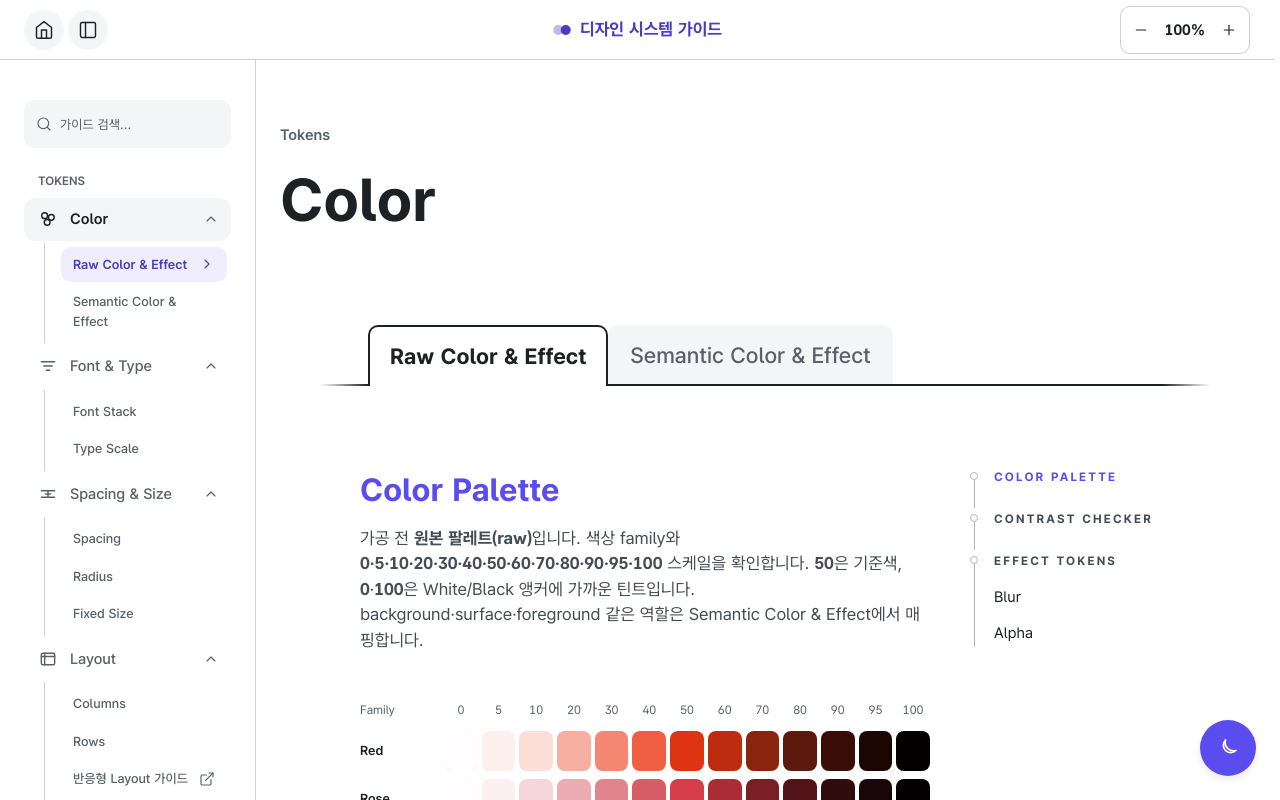
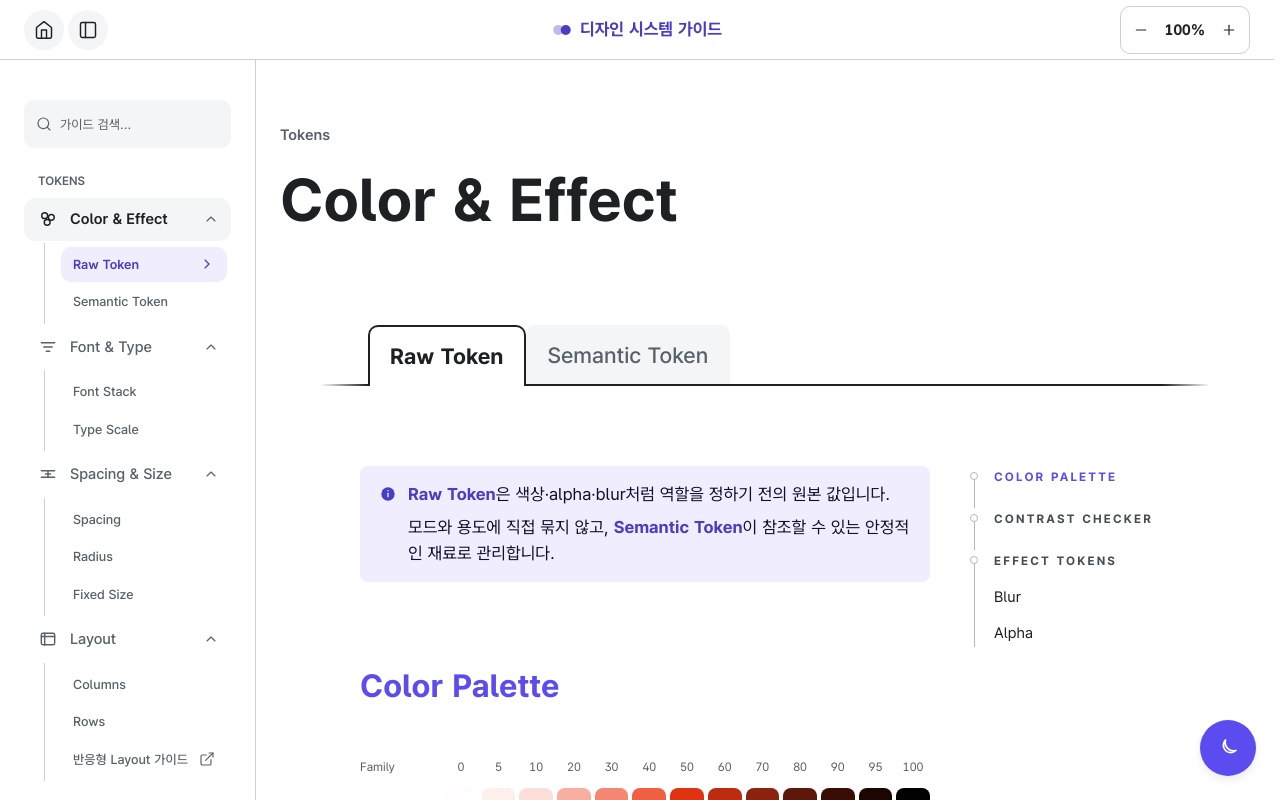
Before and after one commit to yhwabillie/system-guide, a Next.js app: page /guide/color in a window 1280 px wide. Shown: the top 800 px of the page. Built offline with nearby package versions, Linux system fonts and the light colour scheme.

Commit message:
design: Color & Effect 가이드 인터랙션 정리

```diff
--- a/src/app/globals.css
+++ b/src/app/globals.css
@@ -498,6 +498,9 @@
   --ds-guide-callout-bg: var(--ds-gray-5);
   --ds-guide-callout-accent: var(--ds-gray-90);
   --ds-guide-callout-fg: var(--ds-gray-70);
+  --ds-guide-callout-info-bg: var(--ds-violet-5);
+  --ds-guide-callout-info-accent: var(--ds-violet-60);
+  --ds-guide-callout-info-fg: var(--ds-violet-90);
   --ds-guide-intro-bg: var(--ds-gray-5);
   --ds-guide-intro-eyebrow: var(--ds-gray-60);
   --ds-guide-intro-body: var(--ds-gray-70);
@@ -800,6 +803,9 @@
   --color-guide-callout-bg: var(--ds-guide-callout-bg);
   --color-guide-callout-accent: var(--ds-guide-callout-accent);
   --color-guide-callout-fg: var(--ds-guide-callout-fg);
+  --color-guide-callout-info-bg: var(--ds-guide-callout-info-bg);
+  --color-guide-callout-info-accent: var(--ds-guide-callout-info-accent);
+  --color-guide-callout-info-fg: var(--ds-guide-callout-info-fg);
   --color-guide-intro-bg: var(--ds-guide-intro-bg);
   --color-guide-intro-eyebrow: var(--ds-guide-intro-eyebrow);
   --color-guide-intro-body: var(--ds-guide-intro-body);
--- a/src/components/guide/guide-layout.tsx
+++ b/src/components/guide/guide-layout.tsx
@@ -240,11 +240,11 @@ export function GuideLayout({ children }: { children: ReactNode }) {
                 expanded={colorMenuExpanded}
                 onToggleExpand={() => setColorMenuExpanded((open) => !open)}
                 icon={navIconColor}
-                label="Color"
-                expandLabel="Color"
+                label="Color & Effect"
+                expandLabel="Color & Effect"
                 subItems={[
-                  { label: "Raw Color & Effect", href: guideColorTabHref("raw"), active: isColor && tab !== "semantic" },
-                  { label: "Semantic Color & Effect", href: guideColorTabHref("semantic"), active: isColor && tab === "semantic" },
+                  { label: "Raw Token", href: guideColorTabHref("raw"), active: isColor && tab !== "semantic" },
+                  { label: "Semantic Token", href: guideColorTabHref("semantic"), active: isColor && tab === "semantic" },
                 ]}
               />
               <GuideNavCategory
--- a/src/components/guide/pages/color-page.tsx
+++ b/src/components/guide/pages/color-page.tsx
@@ -43,6 +43,7 @@ import {
   SemanticTokenFamilySection,
   semanticTocSections,
   semanticUtilityCatalog,
+  TabDescriptionCallout,
   backgroundAnchors,
   type SwatchInfo,
 } from "@/components/guide/shared";
@@ -126,7 +127,7 @@ export function GuideColorPage() {
     <div className={layoutPageColSpanFull}>
         <ContentIntroLayout>
         <ContentTitleBlock
-          title="Color"
+          title="Color & Effect"
           titleId="content-color"
         />
 
@@ -136,8 +137,8 @@ export function GuideColorPage() {
           onSelect={(value) => selectColorSection(value as "raw" | "semantic")}
           onKeyDown={handleColorTabKeyDown}
           tabs={[
-            { value: "raw", tabId: "tab-color-raw", panelId: "panel-color-raw", label: "Raw Color & Effect", ref: rawColorTabRef },
-            { value: "semantic", tabId: "tab-color-semantic", panelId: "panel-color-semantic", label: "Semantic Color & Effect", ref: semanticColorTabRef },
+            { value: "raw", tabId: "tab-color-raw", panelId: "panel-color-raw", label: "Raw Token", ref: rawColorTabRef },
+            { value: "semantic", tabId: "tab-color-semantic", panelId: "panel-color-semantic", label: "Semantic Token", ref: semanticColorTabRef },
           ]}
         />
 
@@ -145,16 +146,15 @@ export function GuideColorPage() {
 
         <div role="tabpanel" id="panel-color-raw" aria-labelledby="tab-color-raw" hidden={activeColorTab !== "raw"} className={contentSubTabPanelClass}>
         <GuideContentLayout sections={colorRawTocSections}>
+        <TabDescriptionCallout margin="mb-20" tone="info">
+          <div className="flex flex-col gap-2">
+            <p className="m-0"><strong>Raw Token</strong>은 색상·alpha·blur처럼 역할을 정하기 전의 원본 값입니다.</p>
+            <p className="m-0">모드와 용도에 직접 묶지 않고, <strong>Semantic Token</strong>이 참조할 수 있는 안정적인 재료로 관리합니다.</p>
+          </div>
+        </TabDescriptionCallout>
+
         <section aria-labelledby="section-color" className="mb-24">
-          <ContentSectionTitle
-            id="section-color"
-            lead
-            description={
-              <>
-                가공 전 <strong>원본 팔레트(raw)</strong>입니다. 색상 family와 <strong>0·5·10·20·30·40·50·60·70·80·90·95·100</strong> 스케일을 확인합니다. <strong>50</strong>은 기준색, <strong>0</strong>·<strong>100</strong>은 White/Black 앵커에 가까운 틴트입니다. background·surface·foreground 같은 역할은 Semantic Color & Effect에서 매핑합니다.
-              </>
-            }
-          >
+          <ContentSectionTitle id="section-color" lead>
             Color Palette
           </ContentSectionTitle>
 
@@ -512,6 +512,13 @@ export function GuideColorPage() {
 
         <div role="tabpanel" id="panel-color-semantic" aria-labelledby="tab-color-semantic" hidden={activeColorTab !== "semantic"} className={contentSubTabPanelClass}>
         <GuideContentLayout sections={semanticTocSections}>
+          <TabDescriptionCallout margin="mb-20" tone="info">
+            <div className="flex flex-col gap-2">
+              <p className="m-0"><strong>Semantic Token</strong>은 raw 값을 화면 역할에 맞게 매핑한 실제 사용 토큰입니다.</p>
+              <p className="m-0">라이트·다크 모드에서 필요한 값을 재매핑해 <strong>background</strong>, <strong>surface</strong>, <strong>foreground</strong>, <strong>effect</strong> 같은 UI 의미를 일관되게 사용합니다.</p>
+            </div>
+          </TabDescriptionCallout>
+
           <SemanticTokenFamilySection
             id="semantic-color-tokens"
             title="Color Tokens"
--- a/src/components/guide/shared.tsx
+++ b/src/components/guide/shared.tsx
@@ -619,6 +619,58 @@ export function SwatchCardMeta({
   );
 }
 
+export function CopyableSwatchSurface({
+  copyValue,
+  label,
+  className,
+  style,
+  allowOverflow = false,
+  children,
+}: {
+  copyValue: string;
+  label: string;
+  className: string;
+  style?: React.CSSProperties;
+  allowOverflow?: boolean;
+  children?: React.ReactNode;
+}) {
+  const toast = useToast();
+
+  async function handleCopy() {
+    try {
+      await copyTextToClipboard(copyValue);
+      toast?.showToast(`${copyValue} 복사됨`);
+    } catch {
+      toast?.showToast("복사에 실패했습니다");
+    }
+  }
+
+  return (
+    <button
+      type="button"
+      className={[
+        "group relative block cursor-pointer appearance-none border-0 bg-transparent p-0 text-left",
+        allowOverflow ? "overflow-visible" : "overflow-hidden",
+        "focus-visible:outline focus-visible:outline-[var(--outline-focus-width)] focus-visible:outline-offset-[var(--outline-focus-tab-offset)] utility-focus-ring",
+        className,
+      ].join(" ")}
+      style={style}
+      onClick={() => void handleCopy()}
+      aria-label={`${label} 복사`}
+    >
+      {children}
+      <span
+        aria-hidden="true"
+        className="pointer-events-none absolute bottom-3 right-3 flex translate-y-3 justify-end opacity-0 transition-[opacity,translate] duration-[250ms] ease-[cubic-bezier(0.22,1,0.36,1)] will-change-[opacity,translate] group-hover:translate-y-0 group-hover:opacity-100 group-focus-visible:translate-y-0 group-focus-visible:opacity-100"
+      >
+        <span className="rounded-md bg-[color-mix(in_srgb,var(--raw-black)_86%,transparent)] px-2 py-1 font-mono text-caption font-bold text-[var(--raw-white)] shadow-2">
+          Copy
+        </span>
+      </span>
+    </button>
+  );
+}
+
 export function SemanticColorSwatchCard({
   utility,
   rawVar,
@@ -633,8 +685,9 @@ export function SemanticColorSwatchCard({
 
   return (
     <div className="overflow-hidden rounded-xl border border-default bg-background shadow-[0_4px_16px_var(--ds-shadow)]">
-      <div
-        aria-hidden="true"
+      <CopyableSwatchSurface
+        copyValue={utility}
+        label={utility}
         className={[
           "h-24 w-full",
           needsBorder ? "border-b border-default" : "",
@@ -666,13 +719,24 @@ export function SemanticOverlaySwatchCard({
 }) {
   return (
     <div className="overflow-hidden rounded-xl border border-default bg-background shadow-[0_4px_16px_var(--ds-shadow)]">
+      {hideUtility ? (
         <div
           aria-hidden="true"
           className="h-24 w-full overflow-hidden border-b border-default"
           style={isDark ? checkerDark : checkerLight}
         >
-        <div className="size-full" style={{ background: `var(${hideUtility ? rawVar : cssVar})` }} />
-      </div>
+          <div className="size-full" style={{ background: `var(${rawVar})` }} />
+        </div>
+      ) : (
+        <CopyableSwatchSurface
+          copyValue={utility}
+          label={utility}
+          className="h-24 w-full border-b border-default"
+          style={isDark ? checkerDark : checkerLight}
+        >
+          <span className="block size-full" style={{ background: `var(${cssVar})` }} />
+        </CopyableSwatchSurface>
+      )}
       {hideUtility ? (
         <div className="p-4">
           <p className="m-0 font-mono text-label-small font-bold foreground-default">{rawVar}</p>
@@ -709,11 +773,20 @@ export function SemanticGradientSwatchCard({
   return (
     <div className="overflow-hidden rounded-xl border border-default bg-background shadow-[0_4px_16px_var(--ds-shadow)]">
       {isFade ? (
-        <div className="h-24 w-full overflow-hidden border-b border-default" style={underlayStyle}>
-          <div aria-hidden="true" className={`size-full ${utility}`} />
-        </div>
+        <CopyableSwatchSurface
+          copyValue={utility}
+          label={utility}
+          className="h-24 w-full border-b border-default"
+          style={underlayStyle}
+        >
+          <span aria-hidden="true" className={`block size-full ${utility}`} />
+        </CopyableSwatchSurface>
       ) : (
-        <div aria-hidden="true" className={`h-24 w-full border-b border-default ${utility}`} />
+        <CopyableSwatchSurface
+          copyValue={utility}
+          label={utility}
+          className={`h-24 w-full border-b border-default ${utility}`}
+        />
       )}
       <div className="p-4">
         <p className="m-0 font-mono text-label-small font-bold foreground-default">{utility}</p>
@@ -727,7 +800,14 @@ export function SemanticShadowSwatchCard({ utility, sourceVar, value, valuePx }:
   return (
     <div className="grid items-center gap-8 sm:grid-cols-[9rem_1fr]">
       <div className="flex items-center justify-center py-5">
-        <div aria-hidden="true" className={`size-28 rounded-2xl surface-default ${utility}`} />
+        <CopyableSwatchSurface
+          copyValue={utility}
+          label={utility}
+          allowOverflow
+          className="size-28 rounded-2xl surface-default"
+        >
+          <span aria-hidden="true" className={`block size-full rounded-2xl ${utility}`} />
+        </CopyableSwatchSurface>
       </div>
       <div className="min-w-0 py-5">
         <p className="m-0 font-mono text-label-small font-bold foreground-default">{utility}</p>
@@ -749,6 +829,7 @@ export function SemanticBlurSwatchCard({
 }: Omit<SemanticEffectTokenDef, "value"> & { value?: string; hideUtility?: boolean }) {
   return (
     <div className="overflow-hidden rounded-xl border border-default bg-background shadow-[0_4px_16px_var(--ds-shadow)]">
+      {hideUtility ? (
         <div aria-hidden="true" className="relative h-32 w-full overflow-hidden border-b border-default">
           <img
             src="/blur_sample.webp"
@@ -757,6 +838,20 @@ export function SemanticBlurSwatchCard({
           />
           <div className={`absolute inset-0 ${utility}`} />
         </div>
+      ) : (
+        <CopyableSwatchSurface
+          copyValue={utility}
+          label={utility}
+          className="relative h-32 w-full border-b border-default"
+        >
+          <img
+            src="/blur_sample.webp"
+            alt=""
+            className="absolute inset-0 size-full object-cover"
+          />
+          <span aria-hidden="true" className={`absolute inset-0 block ${utility}`} />
+        </CopyableSwatchSurface>
+      )}
       {hideUtility ? (
         <div className="p-4">
           <p className="m-0 font-mono text-label-small font-bold foreground-default">{sourceVar}</p>
@@ -1122,16 +1217,48 @@ export function TabDescriptionCallout({
   children,
   className = "",
   margin = "mb-10",
+  tone = "neutral",
 }: {
   children: React.ReactNode;
   className?: string;
   margin?: string;
+  tone?: "neutral" | "info";
 }) {
+  if (tone === "info") {
     return (
       <div
         className={[
           margin,
-        "border-l-4 border-guide-callout-accent bg-guide-callout-bg py-3.5 pl-4 pr-5 text-body-medium leading-base text-guide-callout-fg [&_strong]:font-bold [&_strong]:foreground-default [&_a]:font-semibold [&_a]:foreground-default [&_a]:underline [&_a]:underline-offset-2 hover:[&_a]:text-guide-callout-accent",
+          "flex items-start gap-3 rounded-md bg-guide-callout-info-bg px-5 py-4 text-body-medium leading-base text-guide-callout-info-fg [&_strong]:font-bold [&_strong]:text-guide-callout-info-accent [&_a]:font-semibold [&_a]:text-guide-callout-info-accent [&_a]:underline [&_a]:underline-offset-2",
+          className,
+        ]
+          .filter(Boolean)
+          .join(" ")}
+      >
+        <svg
+          aria-hidden="true"
+          viewBox="0 0 24 24"
+          className="mt-1 size-icon-xs shrink-0 text-guide-callout-info-accent"
+          fill="currentColor"
+        >
+          <circle cx="12" cy="12" r="10" />
+          <rect x="11" y="10" width="2" height="7" rx="1" fill="var(--ds-guide-callout-info-bg)" />
+          <circle cx="12" cy="7.25" r="1.15" fill="var(--ds-guide-callout-info-bg)" />
+        </svg>
+        <div className="min-w-0">{children}</div>
+      </div>
+    );
+  }
+
+  const toneClassName =
+    "border-guide-callout-accent bg-guide-callout-bg text-guide-callout-fg hover:[&_a]:text-guide-callout-accent";
+
+  return (
+    <div
+      className={[
+        margin,
+        "border-l-4 py-3.5 pl-4 pr-5 text-body-medium leading-base [&_strong]:font-bold [&_strong]:foreground-default [&_a]:font-semibold [&_a]:foreground-default [&_a]:underline [&_a]:underline-offset-2",
+        toneClassName,
         className,
       ]
         .filter(Boolean)
```
Lines whose indentation alone changed are shown as unchanged.
